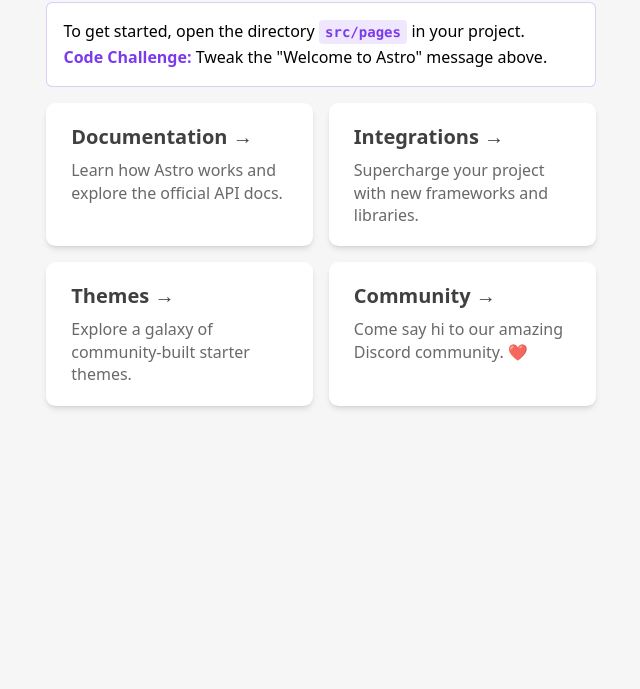
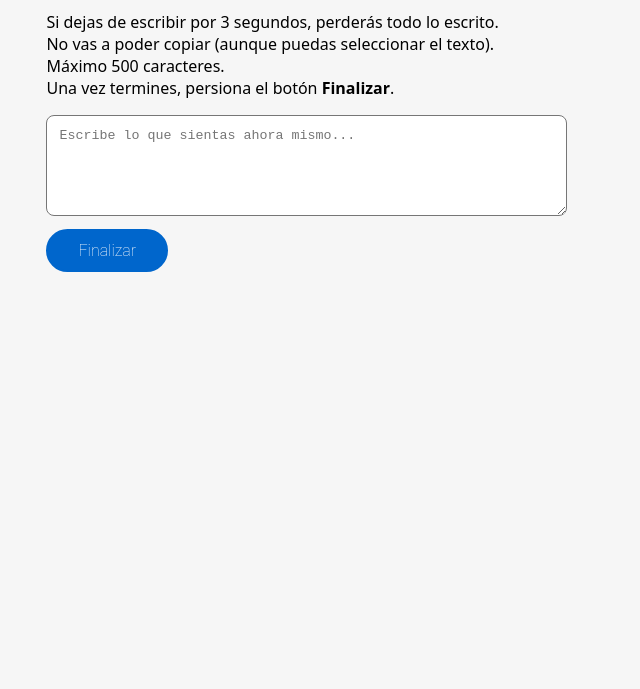
Before and after one commit to martinacostadev/mimarmental, an Astro site: page / in a window 1280 px wide. Shown: the part 111-800 px from the top of the page, without its empty margins (319-959 px from the left). Built offline with nearby package versions, Linux system fonts and the light colour scheme; Astro itself is replaced by a stand-in of ours.

Commit message:
first commit

```diff
--- a/src/pages/index.astro
+++ b/src/pages/index.astro
@@ -1,38 +1,69 @@
 ---
-import Layout from '../layouts/Layout.astro';
-import Card from '../components/Card.astro';
+import Layout from "../layouts/Layout.astro";
 ---
 
-<Layout title="Welcome to Astro.">
-	<main>
-		<h1>Welcome to <span class="text-gradient">Astro</span></h1>
+<Layout title="Mi Mar Mental">
+  <main onselectstart="return false">
+    <h1>Mi Mar Mental</h1>
+    <h1><span class="text-gradient">Escribe a ciegas sin parar</span></h1>
     <p class="instructions">
-			To get started, open the directory <code>src/pages</code> in your project.<br />
-			<strong>Code Challenge:</strong> Tweak the "Welcome to Astro" message above.
+      Si dejas de escribir por 3 segundos, perderás todo lo escrito.<br />
+      No vas a poder copiar (aunque puedas seleccionar el texto).<br />
+      Máximo 500 caracteres.<br />
+      Una vez termines, persiona el botón <strong>Finalizar</strong>.
     </p>
-		<ul role="list" class="link-card-grid">
-			<Card
-				href="https://docs.astro.build/"
-				title="Documentation"
-				body="Learn how Astro works and explore the official API docs."
-			/>
-			<Card
-				href="https://astro.build/integrations/"
-				title="Integrations"
-				body="Supercharge your project with new frameworks and libraries."
-			/>
-			<Card
-				href="https://astro.build/themes/"
-				title="Themes"
-				body="Explore a galaxy of community-built starter themes."
-			/>
-			<Card
-				href="https://astro.build/chat/"
-				title="Community"
-				body="Come say hi to our amazing Discord community. ❤️"
-			/>
-		</ul>
+    <textarea
+      id="text"
+      rows="5"
+      maxlength="500"
+      placeholder="Escribe lo que sientas ahora mismo..."
+      onselectstart="return false"
+      onpaste="return false"
+      oncopy="return false"
+      oncut="return false"
+      ondrag="return false"
+      ondrop="return false"
+      autocomplete="off"
+      spellcheck="false"></textarea>
+
+    <input type="hidden" id="finish" />
+    <button onclick="downloadImage()">Finalizar</button>
+    <br />
+    <br />
+    <canvas id="textCanvas" height="20" hidden></canvas>
+    <img id="image" hidden />
   </main>
+  <script is:inline>
+    var tCtx = document.getElementById("textCanvas").getContext("2d"),
+      imageElem = document.getElementById("image");
+
+    document.getElementById("text").addEventListener(
+      "keyup",
+      function () {
+        tCtx.canvas.width = tCtx.measureText(this.value).width;
+        tCtx.fillText(this.value, 0, 10);
+        imageElem.src = tCtx.canvas.toDataURL();
+        const img = document.getElementById("finish");
+        img.value = imageElem.src;
+      },
+      false
+    );
+
+    function debugBase64(base64URL) {
+      var win = window.open();
+      win.document.write(
+        '<iframe src="' +
+          base64URL +
+          '" frameborder="0" style="border:0; top:0px; left:0px; bottom:0px; right:0px; width:100%; height:100%;" allowfullscreen></iframe>'
+      );
+    }
+
+    function downloadImage() {
+      const img = document.getElementById("finish");
+      console.log("img.value: ", img.value);
+      debugBase64(img.value);
+    }
+  </script>
 </Layout>
 
 <style>
@@ -42,9 +73,10 @@ import Card from '../components/Card.astro';
     max-width: 60ch;
   }
   h1 {
-		font-size: 3rem;
-		font-weight: 800;
+    font-size: 1.5rem;
+    font-weight: 700;
     margin: 0;
+    margin-bottom: 0.5rem;
   }
   .text-gradient {
     background-image: var(--accent-gradient);
@@ -53,29 +85,43 @@ import Card from '../components/Card.astro';
     background-size: 400%;
     background-position: 0%;
   }
-	.instructions {
-		line-height: 1.6;
-		margin: 1rem 0;
-		border: 1px solid rgba(var(--accent), 25%);
-		background-color: white;
-		padding: 1rem;
-		border-radius: 0.4rem;
+  textarea {
+    width: 90%;
+    padding: 0.75rem;
+    border-radius: 0.5rem;
+    color: white;
+    -webkit-user-select: none;
+    -webkit-touch-callout: none;
+    -moz-user-select: none;
+    -ms-user-select: none;
+    user-select: none;
+    resize: vertical;
   }
-	.instructions code {
-		font-size: 0.875em;
-		font-weight: bold;
-		background: rgba(var(--accent), 12%);
-		color: rgb(var(--accent));
-		border-radius: 4px;
-		padding: 0.3em 0.45em;
+  button {
+    margin-top: 0.5rem;
+    font-family: Roboto, sans-serif;
+    font-weight: 100;
+    font-size: 16px;
+    color: #fff;
+    background-color: #0066cc;
+    padding: 10px 30px;
+    border: 2px solid #0066cc;
+    box-shadow: rgb(0, 0, 0) 0px 0px 0px 0px;
+    border-radius: 50px;
+    transition: 1000ms;
+    transform: translateY(0);
+    display: flex;
+    flex-direction: row;
+    align-items: center;
+    cursor: pointer;
   }
-	.instructions strong {
-		color: rgb(var(--accent));
-	}
-	.link-card-grid {
-		display: grid;
-		grid-template-columns: repeat(auto-fit, minmax(24ch, 1fr));
-		gap: 1rem;
-		padding: 0;
+
+  button:hover {
+    transition: 1000ms;
+    padding: 10px 30px;
+    transform: translateY(-0px);
+    background-color: #fff;
+    color: #0066cc;
+    border: solid 2px #0066cc;
   }
 </style>
```
Lines whose indentation alone changed are shown as unchanged.
